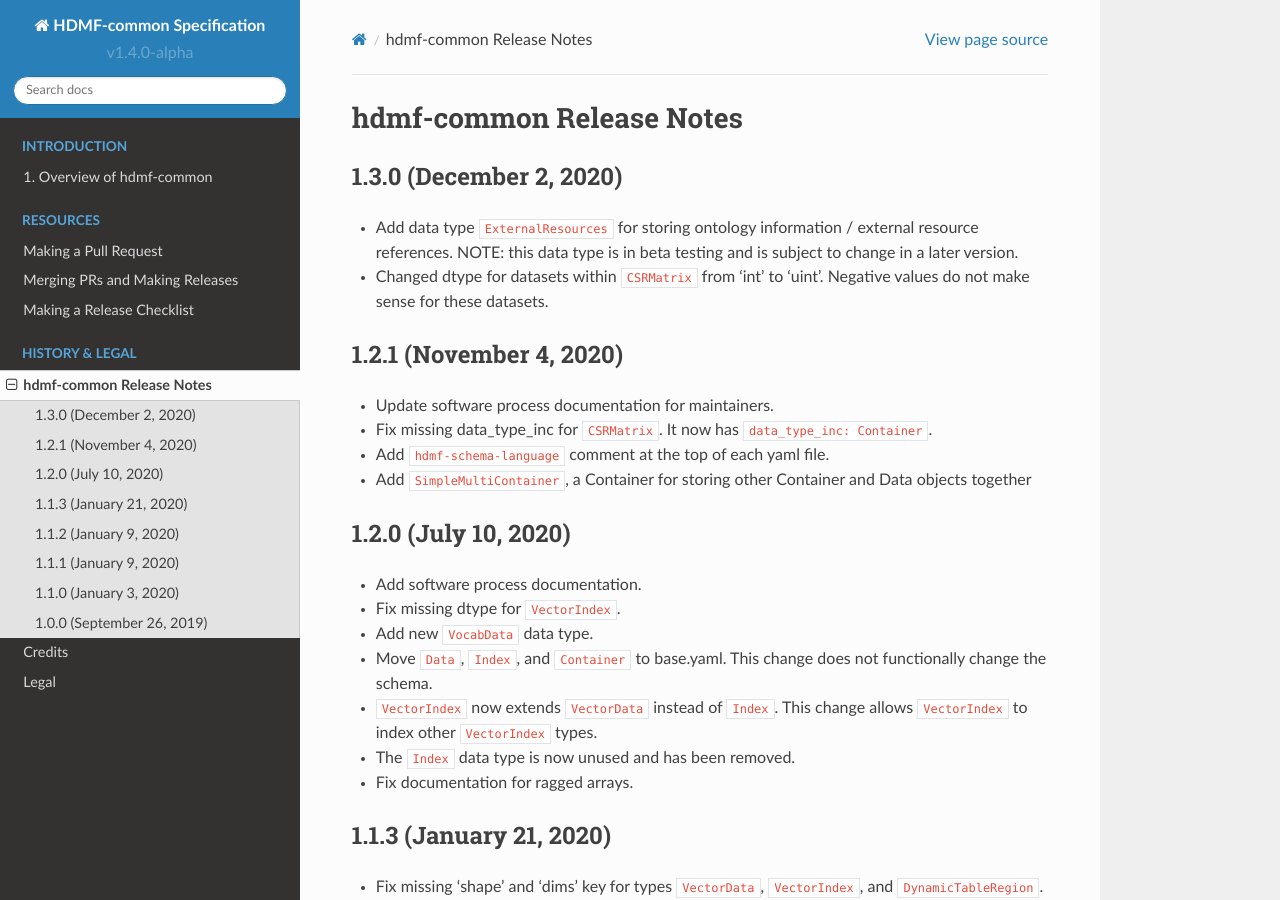
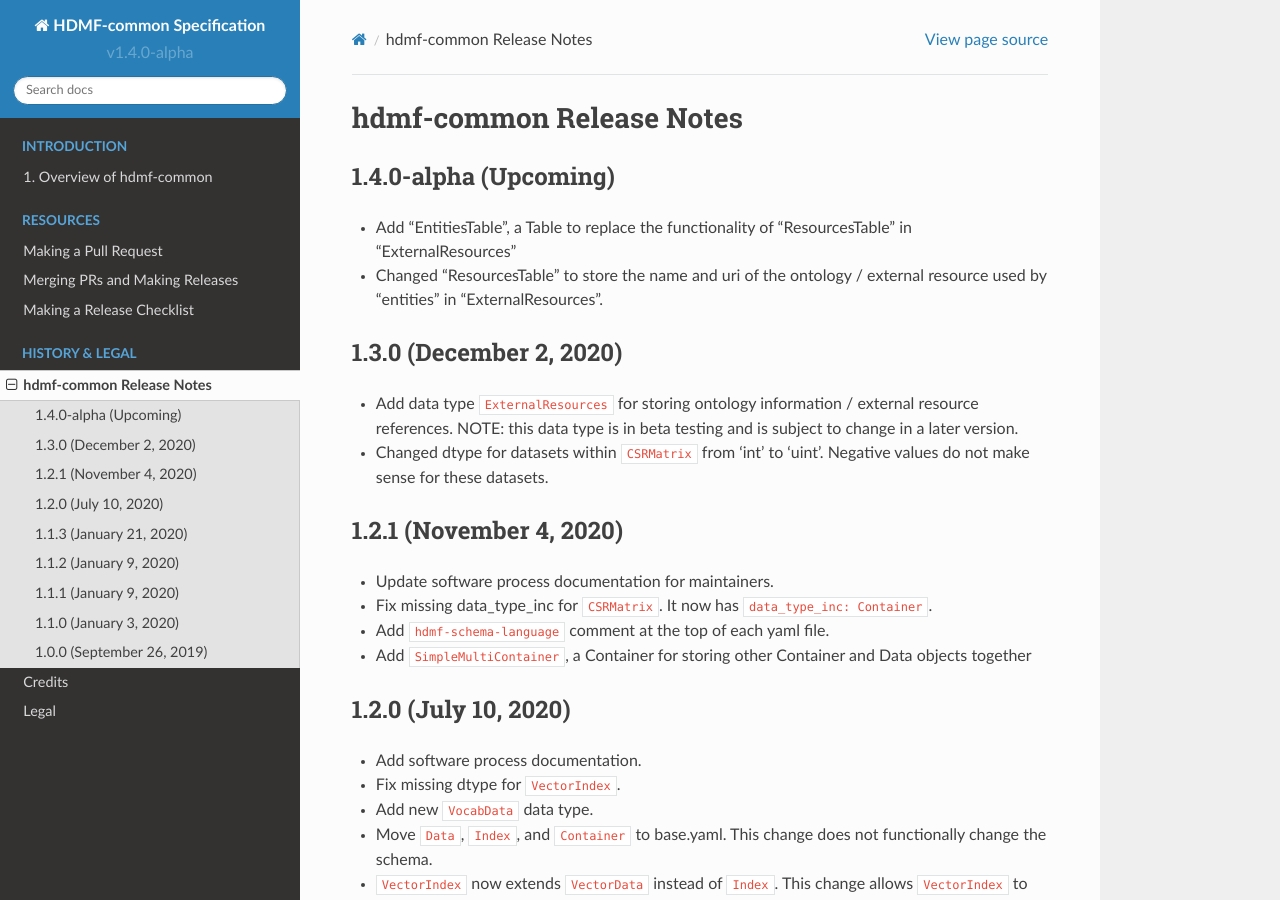
Before and after one commit to hdmf-dev/hdmf-common-schema, a Sphinx documentation site: the page built from docs/source/format_release_notes.rst, in a window 1280 px wide and 900 px high. Built offline with Sphinx 7.4.7 and the Read the Docs theme 2.0.0, drawn with Linux system fonts in a browser that asks for light colours.

Commit message:
v1.4.0 (Upcoming)

```diff
--- a/docs/source/format_release_notes.rst
+++ b/docs/source/format_release_notes.rst
@@ -1,5 +1,11 @@
 hdmf-common Release Notes
 =========================
+
+1.4.0-alpha (Upcoming)
+-------------------------
+
+- Add "EntitiesTable", a Table to replace the functionality of "ResourcesTable" in "ExternalResources"
+- Changed "ResourcesTable" to store the name and uri of the ontology / external resource used by "entities" in "ExternalResources".
 
 1.3.0 (December 2, 2020)
 -------------------------
```
